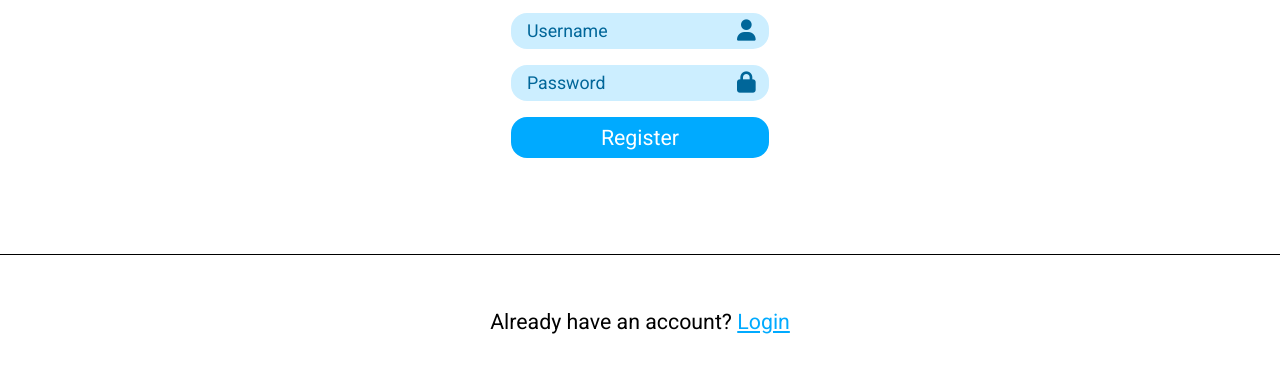
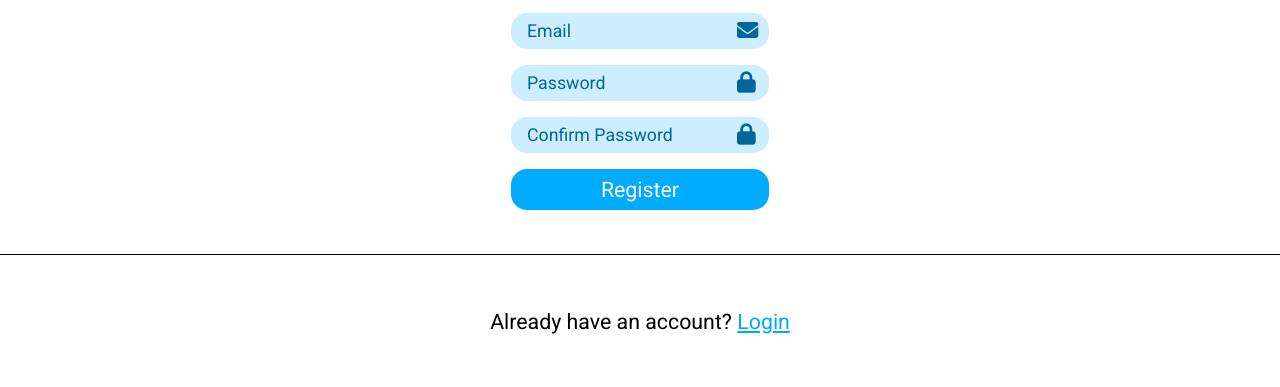
Before and after one commit to habithon/habithon-client, a plain HTML site: page pages/register.html in a window 1280 px wide. Shown: the part 413-800 px from the top of the page. Drawn offline with Linux system fonts and the light colour scheme.

Commit message:
Uncomment the fields for registers

```diff
--- a/pages/register.html
+++ b/pages/register.html
@@ -33,13 +33,13 @@
 					<i class="fa-solid fa-user"></i>
 				</div>
 			</div>
-			<!-- <div class="field">
+			<div class="field">
 				<label for="email" hidden>Email</label>
 				<input type="text" name="email" id="email" placeholder="Email">
 				<div class="icon">
 					<i class="fa-solid fa-envelope"></i>
 				</div>
-			</div> -->
+			</div>
 			<div class="field">
 				<label for="password" hidden>Password</label>
 				<input type="password" name="password" id="password" placeholder="Password">
@@ -47,13 +47,13 @@
 					<i class="fa-solid fa-lock"></i>
 				</div>
 			</div>
-			<!-- <div class="field">
+			<div class="field">
 				<label for="passwordCheck" hidden>Confirm Password</label>
 				<input type="password" name="passwordCheck" id="passwordCheck" placeholder="Confirm Password">
 				<div class="icon">
 					<i class="fa-solid fa-lock"></i>
 				</div>
-			</div> -->
+			</div>
 			<input class="button" type="submit" value="Register">
 		</form>
 
```
